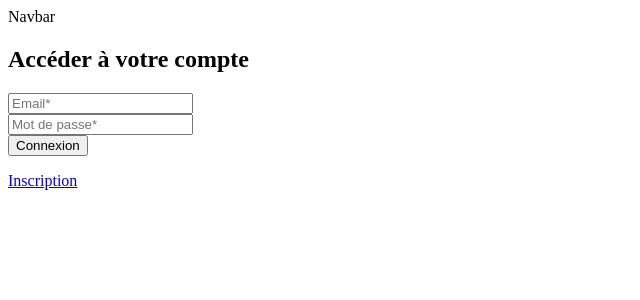
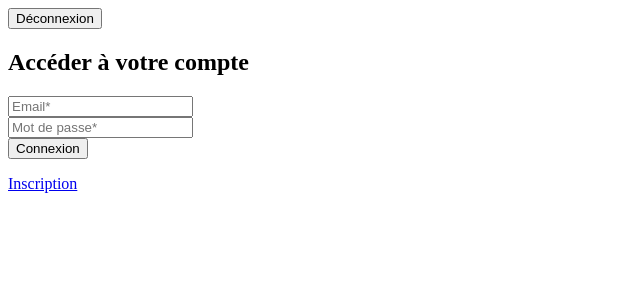
Before and after one commit to Arnaud-Chane/checkpoint-4, a React (Vite) app in the folder frontend/: page /login in a window 1280 px wide. Shown: the top 300 px of the page, without its empty margins (0-640 px from the left). Built offline with nearby package versions, Linux system fonts and the light colour scheme.

Commit message:
Adding the logout button to navbar

```diff
--- a/frontend/src/components/Navbar.jsx
+++ b/frontend/src/components/Navbar.jsx
@@ -1,8 +1,22 @@
 import React from "react";
 
 function Navbar() {
+  const logout = () => {
+    localStorage.removeItem("token");
+  };
+
   return (
-  <div className="Navbar">Navbar</div>
+    <div className="Navbar">
+      <a href="/login">
+        <button
+          type="submit"
+          className="link-deconnection-admin"
+          onClick={logout}
+        >
+          Déconnexion
+        </button>
+      </a>
+    </div>
   );
 }
 
```
